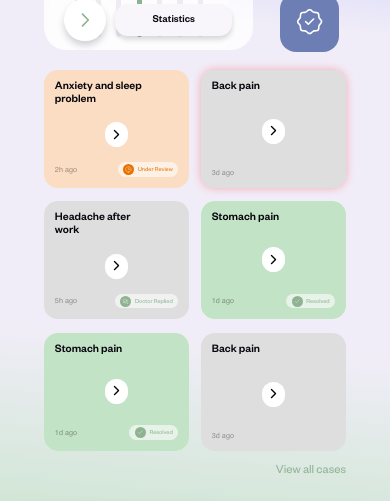
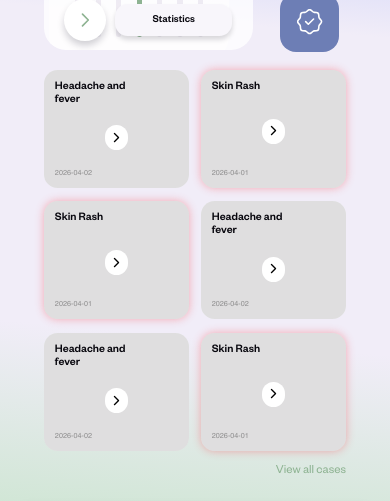
Before and after one commit to OmarSafarini/ancura-mobile-project, a React Native app: screen /DoctorApp in a window 390 px wide. Shown: the part 262-763 px from the top of the page. Built offline with nearby package versions, Linux system fonts and the light colour scheme.

Commit message:
refactor all related cases screens for navigation and data passing

```diff
--- a/src/components/common/CaseDetailsCard.tsx
+++ b/src/components/common/CaseDetailsCard.tsx
@@ -23,7 +23,7 @@ type CaseDetailCardProps = {
   description: string;
   date: string;
   avatar?: string;
-  status: "under_review" | "doctor_replied" | "resolved";
+  status?: "under_review" | "doctor_replied" | "resolved";
 };
 
 // ________________ COMPONENT ________________
@@ -49,7 +49,7 @@ export default function CaseDetailsCard({
         <Text style={styles.tag}>{userId}</Text>
         <Text style={styles.tag}>{gender}</Text>
         <Text style={styles.tag}>{age}</Text>
-        <CaseStatus status={status} />
+        {status && <CaseStatus status={status} />}
       </View>
 
       <Text style={styles.title}>{title}</Text>
--- a/src/features/doctor/screens/DashboardAndCasesScreen.tsx
+++ b/src/features/doctor/screens/DashboardAndCasesScreen.tsx
@@ -4,6 +4,7 @@ import { View, Text, StyleSheet, ScrollView, Pressable } from "react-native";
 import AppBackground from "@/components/layout/AppBackground";
 import DoctorGreeting from "../components/DoctorGreeting";
 import CaseCard from "@/components/common/CaseCard";
+import { dummyCases } from "@/types/mockData";
 import IconWrapper from "@/features/doctor/components/Icons/IconWrapper";
 import ClockIcon from "@/features/doctor/components/Icons/ClockIcon";
 import ChatIcon from "../components/Icons/ChatIcon";
@@ -25,14 +26,7 @@ export default function DoctorDashboardAndCases({ navigation }: any) {
     navigation.navigate('DashboardScreen');
   };
 
-  const cases = [
-    { title: "Anxiety and sleep problem", created_at: "2h ago", status: "Under Review"},
-    { title: "Headache after work", created_at: "5h ago", status: "Doctor Replied" },
-    { title: "Stomach pain", created_at: "1d ago", status: "Resolved" },
-    { title: "Back pain", created_at: "3d ago", status: "", isEmergency: true },
-    { title: "Stomach pain", created_at: "1d ago", status: "Resolved" },
-    { title: "Back pain", created_at: "3d ago", status: "" },
-  ];
+  const doctorCases = dummyCases.filter(c => c.status !== "Resolved");
 
   const chartData = [
     { label: "Sat", value: 20 },
@@ -79,14 +73,22 @@ export default function DoctorDashboardAndCases({ navigation }: any) {
           <View style={styles.casesContainer}>
             <View style={styles.grid}>
               <View style={styles.column}>
-                {cases.slice(0, 3).map((item, index) => (
-                  <CaseCard key={index} data={item as any} />
+                {doctorCases.slice(0, 3).map((item, index) => (
+                  <CaseCard
+                    key={index}
+                    data={{ ...item, status: undefined } as any}
+                    onPress={() => navigation.navigate("CaseDetailsAndRepliesScreen", { caseId: item.id, caseData: item, role: 'doctor' })}
+                  />
                 ))}
               </View>
 
               <View style={styles.column}>
-                {cases.slice(3, 6).map((item, index) => (
-                  <CaseCard key={index} data={item as any} />
+                {doctorCases.slice(3, 6).map((item, index) => (
+                  <CaseCard
+                    key={index}
+                    data={{ ...item, status: undefined } as any}
+                    onPress={() => navigation.navigate("CaseDetailsAndRepliesScreen", { caseId: item.id, caseData: item, role: 'doctor' })}
+                  />
                 ))}
               </View>
             </View>
--- a/src/features/doctor/screens/DoctorHomeScreen.tsx
+++ b/src/features/doctor/screens/DoctorHomeScreen.tsx
@@ -14,9 +14,10 @@ import { useSafeAreaInsets } from "react-native-safe-area-context";
 import { Family } from "@/utils/typography";
 import CaseCard from "@/components/common/CaseCard";
 import { CaseData } from "@/types/CaseData";
+import { dummyCases } from "@/types/mockData";
 import DoctorBNB from "../components/DoctorBNB";
 
-export default function DoctorHomeScreen() {
+export default function DoctorHomeScreen({ navigation }: any) {
   const insets = useSafeAreaInsets();
 
   const user = {
@@ -24,105 +25,7 @@ export default function DoctorHomeScreen() {
     name: "Dr.Aprar Ismail",
   };
 
-  const dummyCases: CaseData[] = [
-    {
-      id: 1,
-      patient_id: 101,
-      title: "Headache and fever",
-      description: "Patient has been experiencing headache for 2 days",
-      created_at: "2026-04-02",
-      isEmergency: false,
-    },
-    {
-      id: 2,
-      patient_id: 102,
-      title: "Skin Rash",
-      description: "Red rash on arms",
-      created_at: "2026-04-01",
-      isEmergency: true,
-    },
-    {
-      id: 3,
-      patient_id: 103,
-      title: "Skin Rash",
-      description: "Red rash on arms",
-      created_at: "2026-04-01",
-      isEmergency: false,
-    },
-    {
-      id: 4,
-      patient_id: 104,
-      title: "Headache and fever",
-      description: "Patient has been experiencing headache for 2 days",
-      created_at: "2026-04-02",
-      isEmergency: false,
-    },
-    {
-      id: 5,
-      patient_id: 105,
-      title: "Skin Rash",
-      description: "Red rash on arms",
-      created_at: "2026-04-01",
-      isEmergency: true,
-    },
-    {
-      id: 6,
-      patient_id: 106,
-      title: "Skin Rash",
-      description: "Red rash on arms",
-      created_at: "2026-04-01",
-      isEmergency: false,
-    },
-    {
-      id: 7,
-      patient_id: 107,
-      title: "Headache and fever",
-      description: "Patient has been experiencing headache for 2 days",
-      created_at: "2026-04-02",
-      isEmergency: false,
-    },
-    {
-      id: 8,
-      patient_id: 108,
-      title: "Skin Rash",
-      description: "Red rash on arms",
-      created_at: "2026-04-01",
-      isEmergency: true,
-    },
-    {
-      id: 9,
-      patient_id: 109,
-      title: "Skin Rash",
-      description: "Red rash on arms",
-      created_at: "2026-04-01",
-      isEmergency: false,
-    },
-    {
-      id: 10,
-      patient_id: 110,
-      title: "Headache and fever",
-      description: "Patient has been experiencing headache for 2 days",
-      created_at: "2026-04-02",
-      isEmergency: false,
-    },
-    {
-      id: 11,
-      patient_id: 111,
-      title: "Skin Rash",
-      description: "Red rash on arms",
-      created_at: "2026-04-01",
-      isEmergency: true,
-    },
-    {
-      id: 12,
-      patient_id: 112,
-      title: "Skin Rash",
-      description: "Red rash on arms",
-      created_at: "2026-04-01",
-      status: "Resolved",
-      isEmergency: false,
-    },
-  ];
+  const doctorCases = dummyCases.filter(c => c.status !== "Resolved");
 
   function greeting() {
     const now = new Date();
@@ -148,7 +51,7 @@ export default function DoctorHomeScreen() {
         </SafeAreaView>
 
         <FlatList
-          data={dummyCases}
+          data={doctorCases}
           keyExtractor={(item) => item.id.toString()}
           numColumns={2}
           columnWrapperStyle={{
@@ -156,7 +59,12 @@ export default function DoctorHomeScreen() {
             marginBottom: scale(12),
           }}
           showsVerticalScrollIndicator={false}
-          renderItem={({ item }) => <CaseCard data={item} />}
+          renderItem={({ item }) => (
+            <CaseCard
+              data={{ ...item, status: undefined } as any}
+              onPress={() => navigation.navigate("CaseDetailsAndRepliesScreen", { caseId: item.id, caseData: item, role: 'doctor' })}
+            />
+          )}
           contentContainerStyle={{
             paddingBottom: scale(90),
             paddingTop: scale(10),
--- a/src/features/patient/screens/PatientHomePage.tsx
+++ b/src/features/patient/screens/PatientHomePage.tsx
@@ -1,5 +1,6 @@
 import AppBackground from "@/components/layout/AppBackground";
 import IconWrapper from "@/features/doctor/components/Icons/IconWrapper";
+import { useNavigation } from "@react-navigation/native";
 import {
   StyleSheet,
   View,
@@ -21,10 +22,11 @@ import { useSafeAreaInsets } from "react-native-safe-area-context";
 import FabAddIcon from "@/assets/icons/FabAddIcon";
 import { Family } from "@/utils/typography";
 import CaseCard from "@/components/common/CaseCard";
-import { CaseData } from "@/types/CaseData";
 import FilterButton from "@/components/common/FiltterButton";
+import { dummyCases } from "@/types/mockData";
 
 export default function PatientHomePage() {
+  const navigation = useNavigation<any>();
   const [activeTab, setActiveTab] = useState("Dashboard");
   const insets = useSafeAreaInsets();
   const [filterStatus, setFilterStatus] = useState<null | string>(null);
@@ -41,117 +43,6 @@ export default function PatientHomePage() {
     profilePic: require("../../../../assets/ancura.gif"),
     name: "USER-XXXX",
   };
-
-  const dummyCases: CaseData[] = [
-    {
-      id: 1,
-      patient_id: 101,
-      title: "Headache and fever",
-      description: "Patient has been experiencing headache for 2 days",
-      created_at: "2026-04-02",
-      status: "Under Review",
-      isEmergency: false,
-    },
-    {
-      id: 2,
-      patient_id: 102,
-      title: "Skin Rash",
-      description: "Red rash on arms",
-      created_at: "2026-04-01",
-      status: "Doctor Replied",
-      isEmergency: true,
-    },
-    {
-      id: 3,
-      patient_id: 103,
-      title: "Skin Rash",
-      description: "Red rash on arms",
-      created_at: "2026-04-01",
-      status: "Resolved",
-      isEmergency: false,
-    },
-    {
-      id: 4,
-      patient_id: 104,
-      title: "Headache and fever",
-      description: "Patient has been experiencing headache for 2 days",
-      created_at: "2026-04-02",
-      status: "Under Review",
-      isEmergency: false,
-    },
-    {
-      id: 5,
-      patient_id: 105,
-      title: "Skin Rash",
-      description: "Red rash on arms",
-      created_at: "2026-04-01",
-      status: "Doctor Replied",
-      isEmergency: true,
-    },
-    {
-      id: 6,
-      patient_id: 106,
-      title: "Skin Rash",
-      description: "Red rash on arms",
-      created_at: "2026-04-01",
-      status: "Resolved",
-      isEmergency: false,
-    },
-    {
-      id: 7,
-      patient_id: 107,
-      title: "Headache and fever",
-      description: "Patient has been experiencing headache for 2 days",
-      created_at: "2026-04-02",
-      status: "Under Review",
-      isEmergency: false,
-    },
-    {
-      id: 8,
-      patient_id: 108,
-      title: "Skin Rash",
-      description: "Red rash on arms",
-      created_at: "2026-04-01",
-      status: "Doctor Replied",
-      isEmergency: true,
-    },
-    {
-      id: 9,
-      patient_id: 109,
-      title: "Skin Rash",
-      description: "Red rash on arms",
-      created_at: "2026-04-01",
-      status: "Resolved",
-      isEmergency: false,
-    },
-    {
-      id: 10,
-      patient_id: 110,
-      title: "Headache and fever",
-      description: "Patient has been experiencing headache for 2 days",
-      created_at: "2026-04-02",
-      status: "Under Review",
-      isEmergency: false,
-    },
-    {
-      id: 11,
-      patient_id: 111,
-      title: "Skin Rash",
-      description: "Red rash on arms",
-      created_at: "2026-04-01",
-      status: "Doctor Replied",
-      isEmergency: true,
-    },
-    {
-      id: 12,
-      patient_id: 112,
-      title: "Skin Rash",
-      description: "Red rash on arms",
-      created_at: "2026-04-01",
-      status: "Resolved",
-      isEmergency: false,
-    },
-  ];
 
   const filteredCases = filterStatus
     ? dummyCases.filter((c) => c.status === filterStatus)
@@ -200,7 +91,12 @@ export default function PatientHomePage() {
                 marginBottom: scale(12),
               }}
               showsVerticalScrollIndicator={false}
-              renderItem={({ item }) => <CaseCard data={item} />}
+              renderItem={({ item }) => (
+                <CaseCard
+                  data={item}
+                  onPress={() => navigation.navigate("CaseDetailsAndRepliesScreen", { caseId: item.id, caseData: item })}
+                />
+              )}
               contentContainerStyle={{
                 paddingBottom: scale(90),
                 paddingTop: scale(10),
--- a/src/features/screens/CaseDetailsAndRepliesScreen.tsx
+++ b/src/features/screens/CaseDetailsAndRepliesScreen.tsx
@@ -18,6 +18,7 @@ import { Colors } from "@/utils/colors";
 
 import PencilIcon from "@/assets/icons/PencilIcon";
 import TrashIcon from "@/assets/icons/TrashIcon";
+import { allDummyReplies } from "@/types/mockData";
 
 
 
@@ -25,17 +26,26 @@ type FormData = {
   doctorReply: string;
 };
 
-export default function CaseDetailScreen(navigation: any) {
-  const [role, setRole] = useState<"patient" | "doctor" | null>(null);
+export default function CaseDetailScreen({ navigation, route }: any) {
+  const caseId = route?.params?.caseId;
+  const caseData = route?.params?.caseData;
+  const role = route?.params?.role || 'patient';
+  console.log("Opened Case Details for ID: ", caseId, " as Role: ", role);
+
   const isDoctor = role === "doctor";
   const isPatient = role === "patient";
 
   const handleViewDoctorReplies = () => {
-    navigation.navigate('DoctorRepliesScreen');
+    navigation.navigate('DoctorRepliesScreen', { caseId, caseData });
   };
 
-  const handleViewAllReplies = () => {
-    navigation.navigate('AllRepliesScreen');
+  const handleViewAllReplies = (reply: any) => {
+    navigation.navigate('AllRepliesScreen', {
+      caseId,
+      caseData,
+      replyId: reply.id,
+      replyData: reply
+    });
   };
 
   const handleViewGoBack = () => {
@@ -52,29 +62,8 @@ export default function CaseDetailScreen(navigation: any) {
     flatListRef.current?.scrollToEnd({ animated: true });
   };
 
-  const replies = [
-    {
-      id: "1",
-      title:"Dr. Sarah Ahmed" ,
-      major:"Clinical Psychologist" ,
-      message:"Based on the symptoms you described, I recommend starting with cognitive behavioral therapy techniques for sleep. I'll send you a detailed plan within 24 hours." ,
-      time:"Just now",
-    },
-    {
-      id: "2",
-      title:"Dr. Sarah Ahmed" ,
-      major:"Clinical Psychologist" ,
-      message:"Based on the symptoms you described, I recommend starting with cognitive behavioral therapy techniques for sleep. I'll send you a detailed plan within 24 hours." ,
-      time:"Just now",
-    },
-    {
-      id: "3",
-      title:"Dr. Sarah Ahmed" ,
-      major:"Clinical Psychologist" ,
-      message:"Based on the symptoms you described, I recommend starting with cognitive behavioral therapy techniques for sleep. I'll send you a detailed plan within 24 hours." ,
-      time:"Just now",
-    },
-  ];
+
+  const replies = allDummyReplies.filter(reply => reply.case_id === caseId);
 
 
   return (
@@ -106,13 +95,18 @@ export default function CaseDetailScreen(navigation: any) {
 
         <View style={styles.mainContent}>
           <CaseDetailsCard
-            userId="#124"
+            userId={caseData ? `#${caseData.patient_id}` : "#124"}
             gender="Female"
             age={28}
-            title="Anxiety and sleep problem"
-            description="Patient reports severe anxiety and insomnia for the past 3 weeks."
-            date="2 hours ago"
-            status="under_review"
+            title={caseData?.title || "Anxiety and sleep problem"}
+            description={caseData?.description || "Patient reports severe anxiety and insomnia for the past 3 weeks."}
+            date={caseData?.created_at || "2 hours ago"}
+            status={
+              isDoctor ? undefined :
+              caseData?.status === "Under Review" ? "under_review" :
+              caseData?.status === "Doctor Replied" ? "doctor_replied" :
+              caseData?.status === "Resolved" ? "resolved" : "under_review"
+            }
           />
 
           <View style={styles.replySection}>
@@ -135,7 +129,7 @@ export default function CaseDetailScreen(navigation: any) {
                   message={item.message}
                   time={item.time}
                   CardOnPress={handleViewDoctorReplies}
-                  ChatOnPress={handleViewAllReplies}
+                  ChatOnPress={() => handleViewAllReplies(item)}
                 />
               )}
             />
--- /dev/null
+++ b/src/types/mockData.ts
@@ -0,0 +1,182 @@
+import { CaseData, ReplyData, CommentData } from "./CaseData";
+
+export const dummyCases: CaseData[] = [
+  {
+    id: 1,
+    patient_id: 101,
+    title: "Headache and fever",
+    description: "Patient has been experiencing headache for 2 days",
+    created_at: "2026-04-02",
+    status: "Under Review",
+    isEmergency: false,
+  },
+  {
+    id: 2,
+    patient_id: 102,
+    title: "Skin Rash",
+    description: "Red rash on arms",
+    created_at: "2026-04-01",
+    status: "Doctor Replied",
+    isEmergency: true,
+  },
+  {
+    id: 3,
+    patient_id: 103,
+    title: "Skin Rash",
+    description: "Red rash on arms",
+    created_at: "2026-04-01",
+    status: "Resolved",
+    isEmergency: false,
+  },
+  {
+    id: 4,
+    patient_id: 104,
+    title: "Headache and fever",
+    description: "Patient has been experiencing headache for 2 days",
+    created_at: "2026-04-02",
+    status: "Under Review",
+    isEmergency: false,
+  },
+  {
+    id: 5,
+    patient_id: 105,
+    title: "Skin Rash",
+    description: "Red rash on arms",
+    created_at: "2026-04-01",
+    status: "Doctor Replied",
+    isEmergency: true,
+  },
+  {
+    id: 6,
+    patient_id: 106,
+    title: "Skin Rash",
+    description: "Red rash on arms",
+    created_at: "2026-04-01",
+    status: "Resolved",
+    isEmergency: false,
+  },
+  {
+    id: 7,
+    patient_id: 107,
+    title: "Headache and fever",
+    description: "Patient has been experiencing headache for 2 days",
+    created_at: "2026-04-02",
+    status: "Under Review",
+    isEmergency: false,
+  },
+  {
+    id: 8,
+    patient_id: 108,
+    title: "Skin Rash",
+    description: "Red rash on arms",
+    created_at: "2026-04-01",
+    status: "Doctor Replied",
+    isEmergency: true,
+  },
+  {
+    id: 9,
+    patient_id: 109,
+    title: "Skin Rash",
+    description: "Red rash on arms",
+    created_at: "2026-04-01",
+    status: "Resolved",
+    isEmergency: false,
+  },
+  {
+    id: 10,
+    patient_id: 110,
+    title: "Headache and fever",
+    description: "Patient has been experiencing headache for 2 days",
+    created_at: "2026-04-02",
+    status: "Under Review",
+    isEmergency: false,
+  },
+  {
+    id: 11,
+    patient_id: 111,
+    title: "Skin Rash",
+    description: "Red rash on arms",
+    created_at: "2026-04-01",
+    status: "Doctor Replied",
+    isEmergency: true,
+  },
+  {
+    id: 12,
+    patient_id: 112,
+    title: "Skin Rash",
+    description: "Red rash on arms",
+    created_at: "2026-04-01",
+    status: "Resolved",
+    isEmergency: false,
+  },
+];
+
+export const allDummyReplies: ReplyData[] = [
+  {
+    id: "1",
+    case_id: 1,
+    title: "Dr. Sarah Ahmed",
+    major: "Clinical Psychologist",
+    message: "Based on the symptoms you described, I recommend starting with cognitive behavioral therapy techniques for sleep. I'll send you a detailed plan soon.",
+    time: "2 hours ago",
+  },
+  {
+    id: "2",
+    case_id: 1,
+    title: "Dr. Sarah Ahmed",
+    major: "Clinical Psychologist",
+    message: "Make sure you drink chamomile tea before going to bed tonight.",
+    time: "Just now",
+  },
+  {
+    id: "3",
+    case_id: 2,
+    title: "Dr. Khaled Youssef",
+    major: "Dermatologist",
+    message: "Please avoid using any scented soaps and apply aloe vera for the rash.",
+    time: "1 hour ago",
+  },
+  {
+    id: "4",
+    case_id: 5,
+    title: "Dr. Khaled Youssef",
+    major: "Dermatologist",
+    message: "I reviewed your images. Can you provide more details if it's itchy?",
+    time: "30 mins ago",
+  },
+];
+
+export const allDummyComments: CommentData[] = [
+  {
+    id: "1",
+    reply_id: "1",
+    title: "You",
+    description: "I have tried that, but it doesn't seem to help much.",
+    time: "Just now",
+    major: "Patient",
+  },
+  {
+    id: "2",
+    reply_id: "1",
+    title: "You",
+    description: "Could you send a more detailed plan on how to start?",
+    time: "Just now",
+    major: "Patient",
+  },
+  {
+    id: "3",
+    reply_id: "2",
+    title: "You",
+    description: "Should I drink chamomile tea cold or hot?",
+    time: "1 hour ago",
+    major: "Patient",
+  },
+  {
+    id: "4",
+    reply_id: "3",
+    title: "You",
+    description: "I'm uploading a clearer picture right now.",
+    time: "Just now",
+    major: "Patient",
+  },
+];
```
Also changed, not shown: src/features/screens/AllRepliesScreen.tsx (+19 -47 lines), src/features/screens/DoctorRepliesScreen.tsx (+15 -7 lines), src/types/CaseData.ts (+19 -1 lines).
